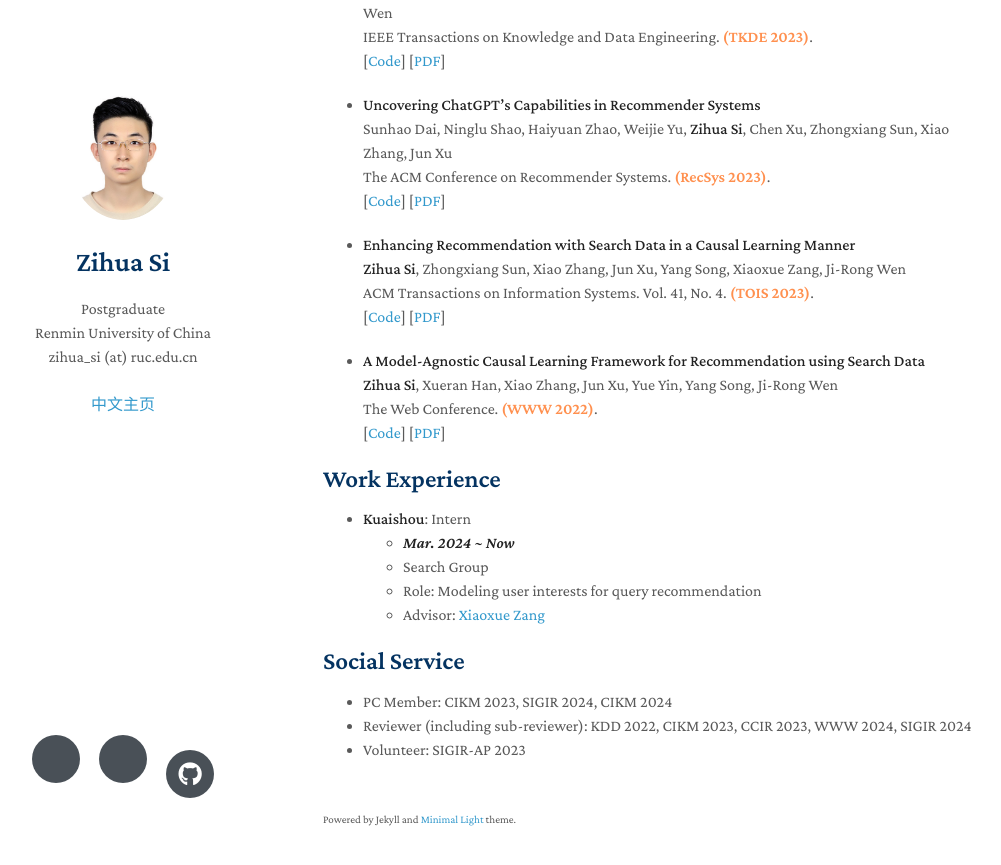
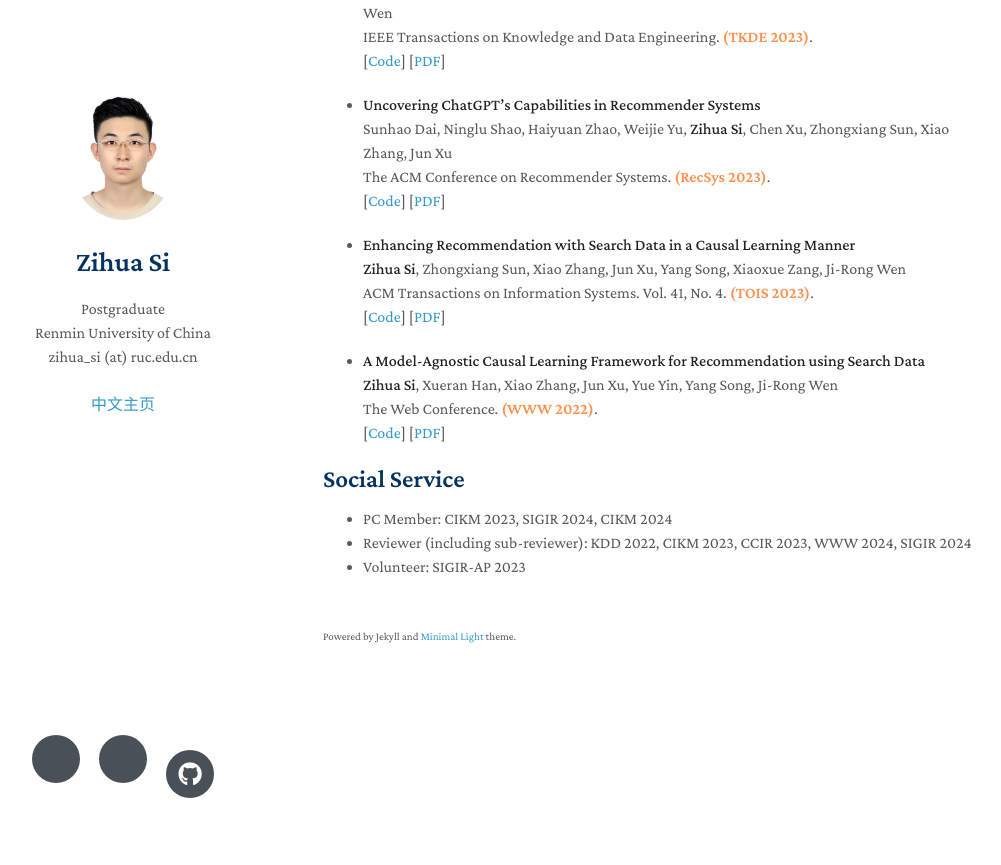
Before and after one commit to Ethan00Si/ethan00si.github.io, a Jekyll site: the page built from index.md, in a window 1280 px wide and 900 px high, scrolled down 1840 px. Shown: the top 865 px of the window, without its empty margins (147-1148 px from the left). Built offline with Jekyll 4.4.1, drawn with Linux system fonts in a browser that asks for light colours; nearby versions of some CDN libraries; a style sheet for code colours, icons or effects is not loaded.

Commit message:
rm work exp

```diff
--- a/index.md
+++ b/index.md
@@ -136,18 +136,6 @@ He joined the Beijing Key Laboratory of Big Data Management and Analysis Methods
 
 
 
-
-
-
-## Work Experience
-
-- **Kuaishou**: Intern
-  - ***Mar. 2024 ~ Now***
-  - Search Group
-  - Role: Modeling user interests for query recommendation
-  - Advisor: [Xiaoxue Zang](https://scholar.google.com/citations?user=xjeBnbUAAAAJ&hl=zh-CN)
-
-
 ## Social Service
 
 - PC Member: CIKM 2023, SIGIR 2024, CIKM 2024
```
Also changed, not shown: zh.md (+0 -20 lines).
